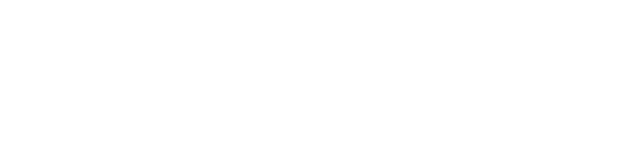
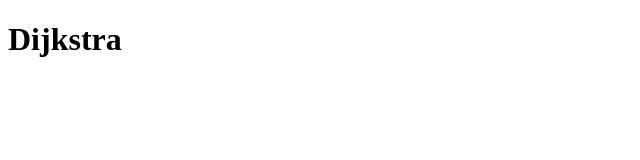
Before and after one commit to OscarGutierrez312/Ciencias, a plain HTML site: page index.html in a window 1280 px wide. Shown: the whole page, without its empty margins (0-640 px from the left). Drawn offline with Linux system fonts and the light colour scheme.

Commit message:
Commit Prueba

```diff
--- a/index.html
+++ b/index.html
@@ -4,9 +4,9 @@
     <meta charset="UTF-8">
     <meta name="viewport" content="width=device-width, initial-scale=1.0">
     <meta http-equiv="X-UA-Compatible" content="ie=edge">
-    <title>Document</title>
+    <title>Dijkstra</title>
 </head>
 <body>
-
+    <h1>Dijkstra</h1>
 </body>
 </html>
```
